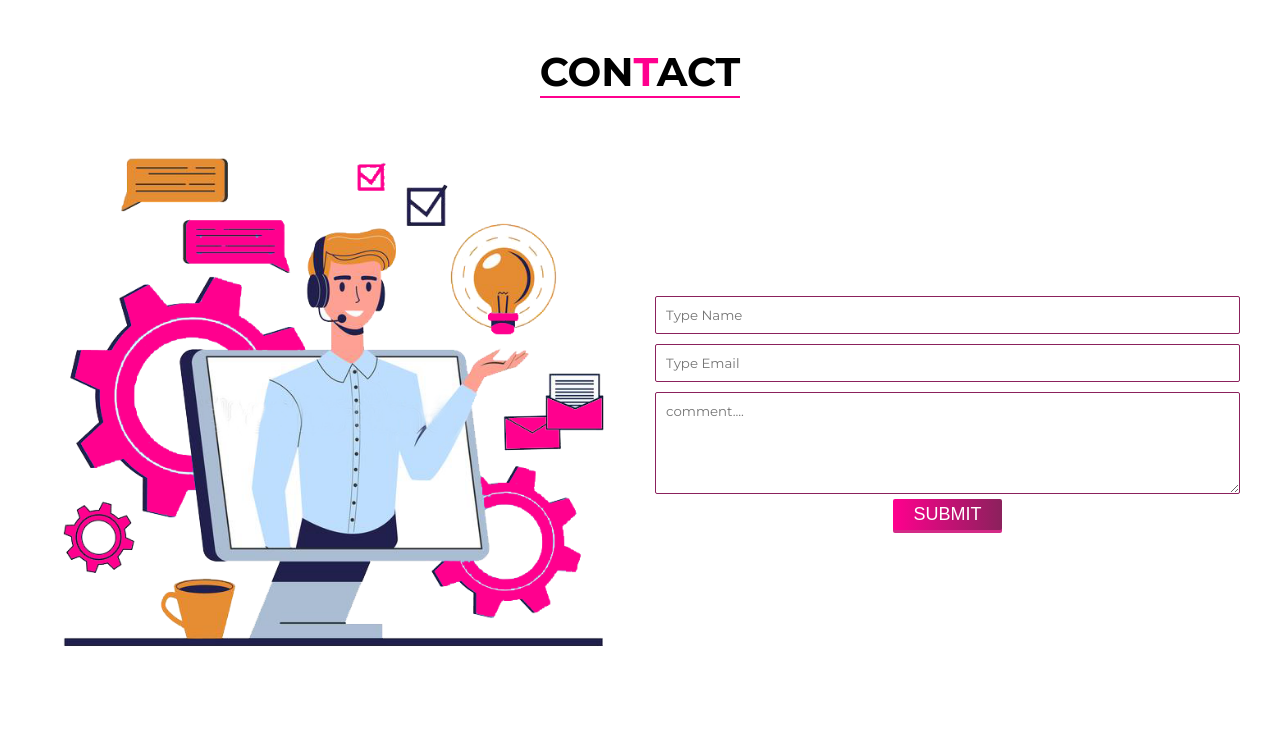
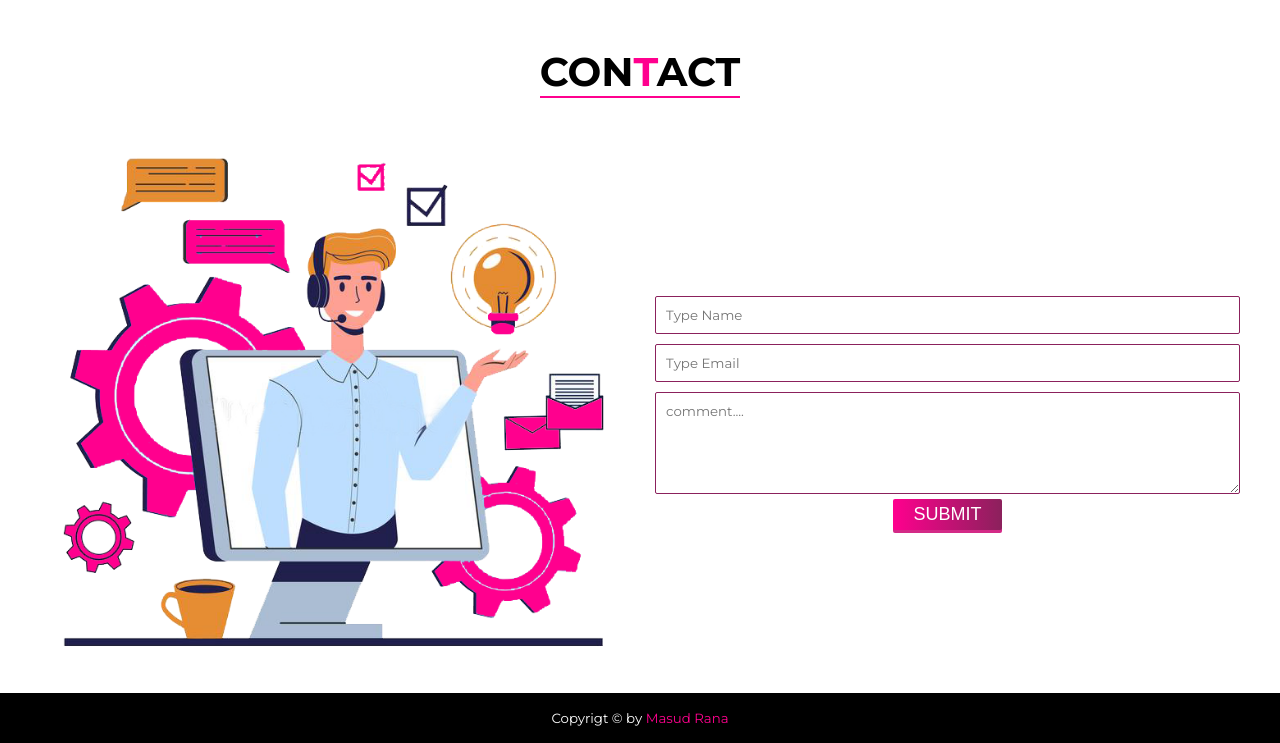
Before and after one commit to masuddrak/Grid-Flexbox, a plain HTML site: page index.html in a window 1280 px wide. Shown: the part 2038-2781 px from the top of the page. Before the commit the page ends 2711 px from the top, so only its background shows below. Drawn offline with Linux system fonts and the light colour scheme.

Commit message:
footer add

```diff
--- a/index.html
+++ b/index.html
@@ -113,7 +113,9 @@
             </div>
         </section>
     </main>
-
+    <footer>
+        <small>Copyrigt &copy; by <span class="hilight">Masud Rana</span></small>
+    </footer>
 
 <!-- font awesome js -->
     <script src="https://cdnjs.cloudflare.com/ajax/libs/font-awesome/6.0.0/js/all.min.js" integrity="sha512-yFjZbTYRCJodnuyGlsKamNE/LlEaEAxSUDe5+u61mV8zzqJVFOH7TnULE2/PP/l5vKWpUNnF4VGVkXh3MjgLsg==" crossorigin="anonymous" referrerpolicy="no-referrer"></script>
--- a/style.css
+++ b/style.css
@@ -171,3 +171,14 @@ nav{
     border: 1px solid #8b215c;
     border-radius: 2px;
 }
+/* footer style */
+footer{
+    margin-top: 20px;
+    height: 50px;
+    display: flex;
+    justify-content: center;
+    background-color: black;
+    align-items: center;
+    color: #fff;
+
+}
```
